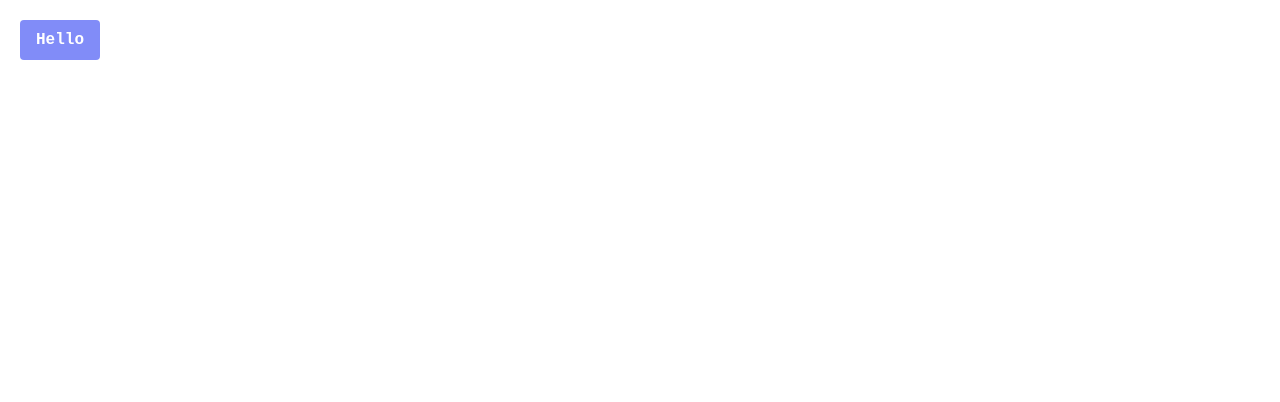
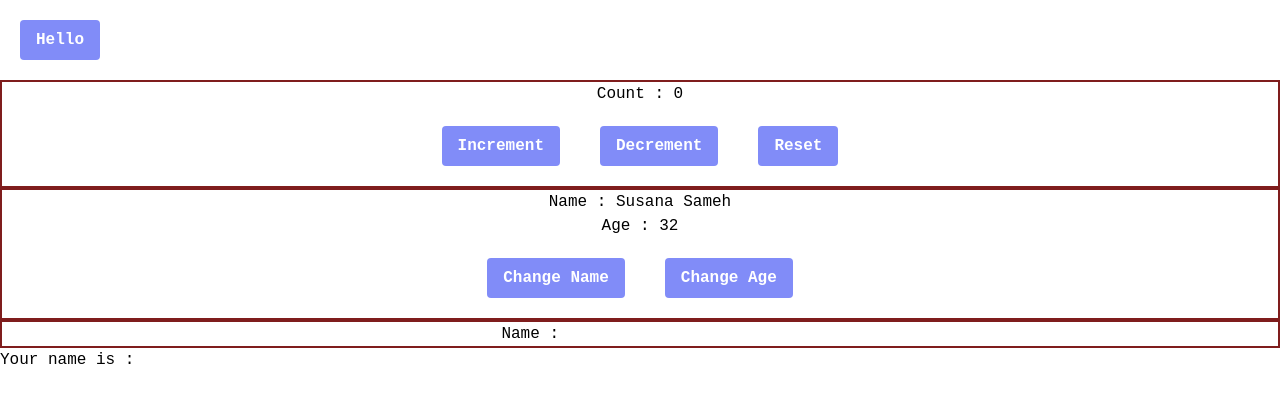
Before and after one commit to susanasameh/react-vite, a React (Vite) app: page / in a window 1280 px wide. Shown: the top 402 px of the page. Built offline with nearby package versions, Linux system fonts and the light colour scheme.

Commit message:
useState

```diff
--- a/src/App.jsx
+++ b/src/App.jsx
@@ -50,9 +50,17 @@ function App() {
     alert(`Hello ${name} 🥰`);
   }
 
+  //useState
+  const [count, setCount] = useState(0);
+
+  //useState with object
+  const [user, setUser] = useState({ fName: "Susana", lName: "Sameh", age: 32 });
+
+  //useState with input value
+  const [inputValue, setInputValue] = useState("");
+
   return (
     <>
-
       {/* <Header />
       <Form />
       <Products products={products}/> */}
@@ -69,13 +77,60 @@ function App() {
         onClick={helloFunction} /> */}
 
       {/* using span instead of text props*/}
-      <Button
-        onClick={() => alert("Hello Susana 🥰")} >
+      <Button onClick={() => alert("Hello Susana 🥰")}>
         <span>Hello</span>
+      </Button>
+
+      <div className="text-center border-2 border-red-900">
+        <h3>Count : {count}</h3>
+        <Button onClick={() => setCount(count + 1)}>Increment</Button>
+        {/* //using prev to get the previous value */}
+        <Button onClick={() => setCount((prev) => prev - 1)}>Decrement</Button>
+        <Button onClick={() => setCount(0)}>Reset</Button>
+      </div>
+
+      <div className="text-center border-2 border-red-900">
+        <h3>
+          Name : {user.fName} {user.lName}
+        </h3>
+        <h3>Age : {user.age}</h3>
+        <Button
+          onClick={() =>
+            //to keep the previous value we use prev like this
+            //to change only one value (lName) we use prev like this
+            setUser((prev) => {
+              return { ...prev, lName: "Boctor" };
+            })
+          }
+        >
+          Change Name
         </Button>
+        <Button onClick={() => setUser({ ...user, age: user.age + 1 })}>
+          Change Age
+        </Button>
+      </div>
 
+      <div className="text-center border-2 border-red-900">
+        <label htmlFor="name">Name : </label>
+        <input type='text' id='name' value={inputValue} onChange={(e) => setInputValue(e.target.value)} />
+
+      </div>
+          <span>Your name is : {inputValue}</span>
     </>
-  )
+  );
 }
 
 export default App
+
+
+//hooks is a small function do something
+//hooks name refered to it's function
+//DOM two types virtual dom(memory) and real dom(browser)
+//state is a storage data in virsual dom memory like localstorage or sessionstorage
+//render is a function that convert virtual dom to real dom
+//component is a function that return html
+//with useState we rerender the component
+//useState is destructuring array like [value, setValue]
+//useState is a function that return array
+//useState is a hook that return state and setState
+//we useState by making variable like const [value(name of the variable or state to can use in jsx), setValue] = useState(initialValue)
--- a/src/components/Button.jsx
+++ b/src/components/Button.jsx
@@ -1,4 +1,3 @@
-
 
 
 
@@ -16,6 +15,7 @@
 //we use span instead of text props
 
 export const Button = ({ onClick, children }) => {
+
   return (
     <button
       type="button"
```
